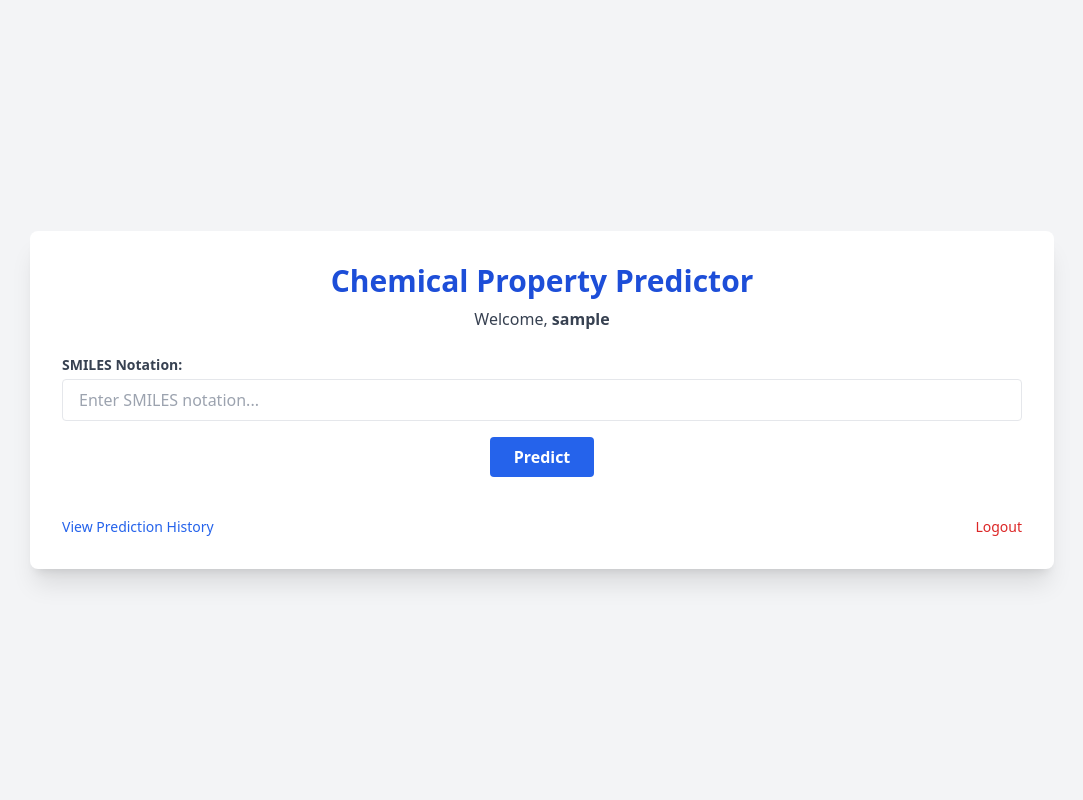
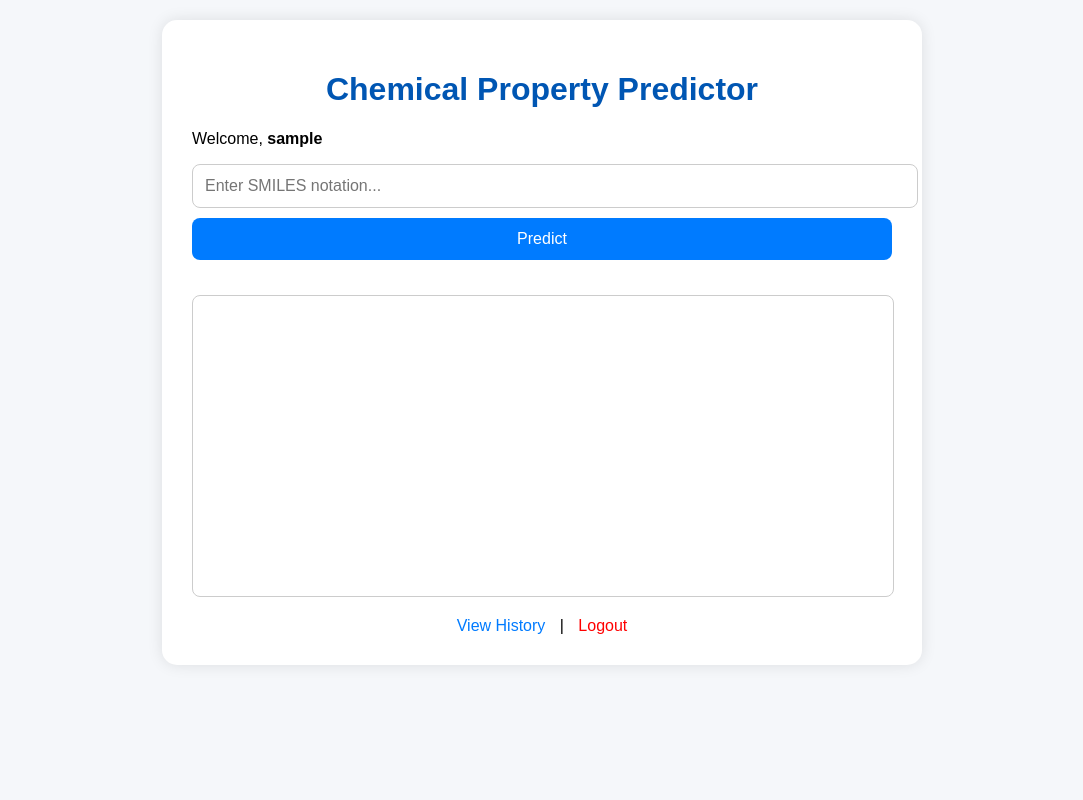
Before and after one commit to TeamRetriever494/SENG645, a Flask app: page /home in a window 1280 px wide. Shown: the whole page, without its empty margins (98-1181 px from the left). Run offline with Flask 3, Linux system fonts and the light colour scheme; the visitor is signed in with stand-in values (Sample User, id 1); parts of the project's set-up code (start-up, migrations or seed data) failed here and were passed over; some libraries are stand-ins or nearby versions.

Commit message:
Update home.html

```diff
--- a/templates/home.html
+++ b/templates/home.html
@@ -2,80 +2,120 @@
 <html lang="en">
 <head>
   <meta charset="UTF-8">
+  <meta name="viewport" content="width=device-width, initial-scale=1">
   <title>Chemical Property Predictor</title>
-    <script src="https://cdnjs.cloudflare.com/ajax/libs/3Dmol/2.0.4/3Dmol-min.js"></script>
-    <script src="https://cdn.tailwindcss.com"></script>
+  <style>
+    body {
+      font-family: Arial, sans-serif;
+      background-color: #f5f7fa;
+      margin: 0;
+      padding: 20px;
+      display: flex;
+      flex-direction: column;
+      align-items: center;
+    }
+
+    .container {
+      width: 100%;
+      max-width: 700px;
+      background-color: white;
+      border-radius: 15px;
+      padding: 30px;
+      box-shadow: 0 0 15px rgba(0, 0, 0, 0.1);
+    }
+
+    h1 {
+      text-align: center;
+      color: #0056b3;
+    }
+
+    .smiles-input {
+      width: 100%;
+      padding: 12px;
+      font-size: 16px;
+      margin-bottom: 10px;
+      border-radius: 8px;
+      border: 1px solid #ccc;
+    }
+
+    .predict-btn {
+      width: 100%;
+      padding: 12px;
+      font-size: 16px;
+      background-color: #007bff;
+      color: white;
+      border: none;
+      border-radius: 8px;
+      margin-bottom: 20px;
+    }
+
+    .predictions {
+      margin-top: 10px;
+    }
+
+    .prediction-row {
+      margin-bottom: 6px;
+    }
+
+    .nav-links {
+      margin-top: 20px;
+      text-align: center;
+    }
+
+    .nav-links a {
+      margin: 0 10px;
+      text-decoration: none;
+      color: #007bff;
+    }
+
+    #mol-canvas {
+      width: 100%;
+      height: 300px;
+      margin-top: 15px;
+      border: 1px solid #ccc;
+      border-radius: 8px;
+    }
+  </style>
+  <script src="https://unpkg.com/@3dmol/3dmol/build/3Dmol-min.js"></script>
 </head>
-<body class="bg-gray-100">
-    <div class="min-h-screen flex items-center justify-center py-10">
-        <div class="bg-white shadow-xl rounded-lg p-8 w-full max-w-5xl">
-            <!-- Header -->
-            <h1 class="text-3xl font-bold text-center text-blue-700 mb-2">Chemical Property Predictor</h1>
-            <p class="text-center text-gray-700 mb-6">Welcome, <strong>{{ user }}</strong></p>
+<body>
+  <div class="container">
+    <h1>Chemical Property Predictor</h1>
+    <p>Welcome, <strong>{{ user }}</strong></p>
 
-            <!-- Input Form -->
-            <form method="POST" class="mb-6">
-                <label for="smiles" class="block text-sm font-semibold text-gray-700 mb-1">SMILES Notation:</label>
-                <input type="text" name="smiles" id="smiles" required
-                       class="w-full px-4 py-2 border rounded focus:outline-none focus:ring-2 focus:ring-blue-500"
-                       placeholder="Enter SMILES notation...">
-                <div class="text-center mt-4">
-                    <button type="submit"
-                            class="bg-blue-600 hover:bg-blue-700 text-white font-bold py-2 px-6 rounded">
-                        Predict
-                    </button>
-                </div>
+    <form method="POST">
+      <input class="smiles-input" type="text" name="smiles" placeholder="Enter SMILES notation..." required>
+      <button class="predict-btn" type="submit">Predict</button>
     </form>
 
-            <!-- Error Message -->
-            {% if error %}
-                <div class="text-red-500 text-center font-semibold mb-4">
-                    {{ error }}
+    {% if predictions %}
+    <div class="predictions">
+      <h3>Predicted Properties</h3>
+      {% for key, value in predictions.items() %}
+      <div class="prediction-row"><strong>{{ key }}:</strong> {{ value }}</div>
+      {% endfor %}
     </div>
     {% endif %}
 
-            {% if predictions %}
-            <!-- Main Content Grid -->
-            <div class="grid grid-cols-1 md:grid-cols-2 gap-6 items-start mt-8">
-                <!-- Molecule Viewer Container -->
-                <div class="flex justify-center items-center">
-                    <div class="w-80 h-80 border rounded shadow relative">
-                        <div id="molViewer" class="w-full h-full"></div>
+    <div id="mol-canvas"></div>
+
+    <div class="nav-links">
+      <a href="{{ url_for('history') }}">View History</a> |
+      <a href="{{ url_for('logout') }}" style="color: red;">Logout</a>
     </div>
   </div>
 
-                <!-- Prediction Info -->
-                <div class="text-gray-800">
-                    <h2 class="text-xl font-bold text-green-700 mb-4">Predicted Properties</h2>
-                    <ul class="space-y-2">
-                        <li><strong>ALogP:</strong> {{ predictions['ALogP'] }}</li>
-                        <li><strong>CxLogP:</strong> {{ predictions['CxLogP'] }}</li>
-                        <li><strong>Molecular Weight:</strong> {{ predictions['Molecular Weight'] }}</li>
-                        <li><strong>Polar Surface Area:</strong> {{ predictions['Polar Surface Area'] }}</li>
-                        <li><strong>Rotatable Bonds:</strong> {{ predictions['Rotatable Bonds'] }}</li>
-                    </ul>
-                </div>
-            </div>
+  {% if smiles %}
+  <script>
+    const smiles = "{{ smiles }}";
+    const element = document.getElementById("mol-canvas");
 
-            <!-- 3Dmol Viewer Script -->
-            <script>
-                const molData = `{{ mol_block | safe }}`;
-                const viewer = $3Dmol.createViewer("molViewer", {
-                    backgroundColor: "white"
-                });
-                viewer.addModel(molData, "mol");
+    $3Dmol.download(`https://cactus.nci.nih.gov/chemical/structure/${smiles}/sdf`, element, {}, function (viewer) {
       viewer.setStyle({}, { stick: {}, sphere: { scale: 0.3 } });
       viewer.zoomTo();
       viewer.render();
+    });
   </script>
   {% endif %}
-
-            <!-- Navigation -->
-            <div class="mt-10 flex justify-between text-sm">
-                <a href="/history" class="text-blue-600 hover:underline">View Prediction History</a>
-                <a href="/logout" class="text-red-600 hover:underline">Logout</a>
-            </div>
-        </div>
-    </div>
 </body>
 </html>
```
Lines whose indentation alone changed are shown as unchanged.
